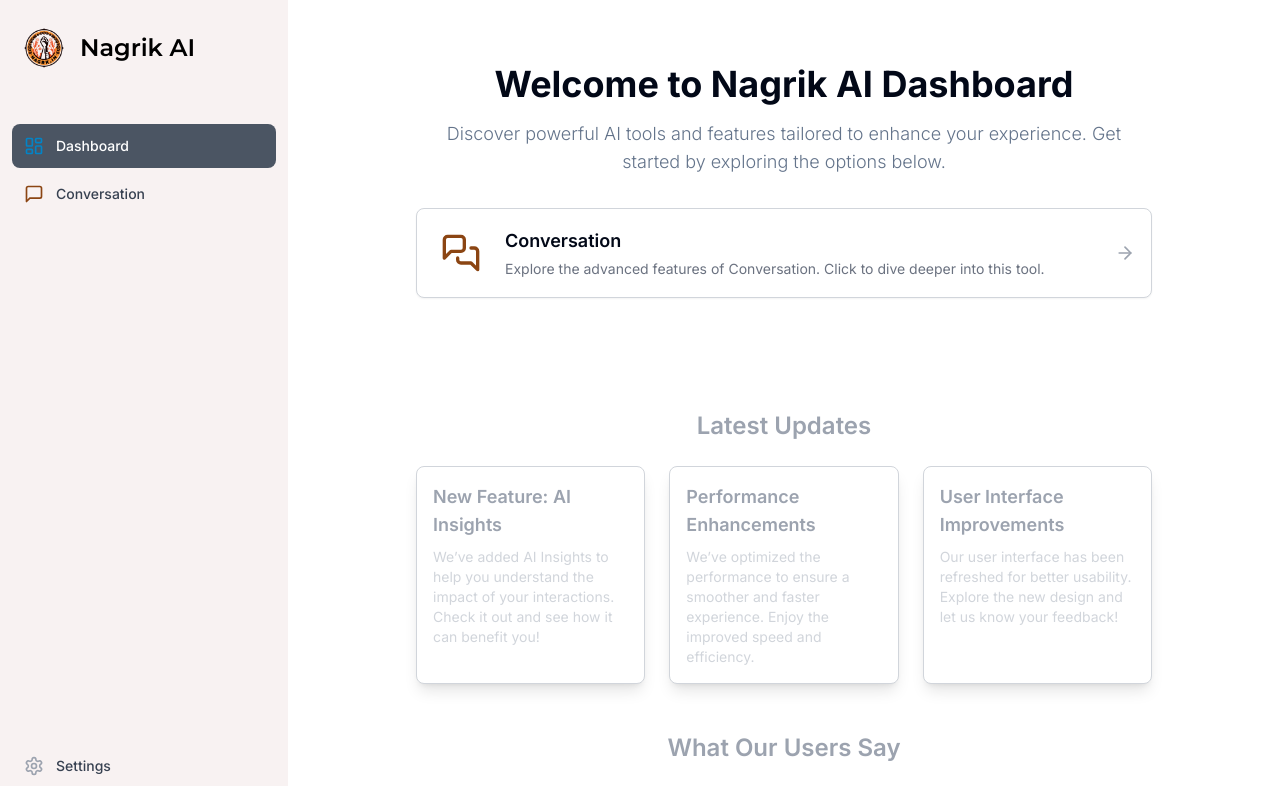
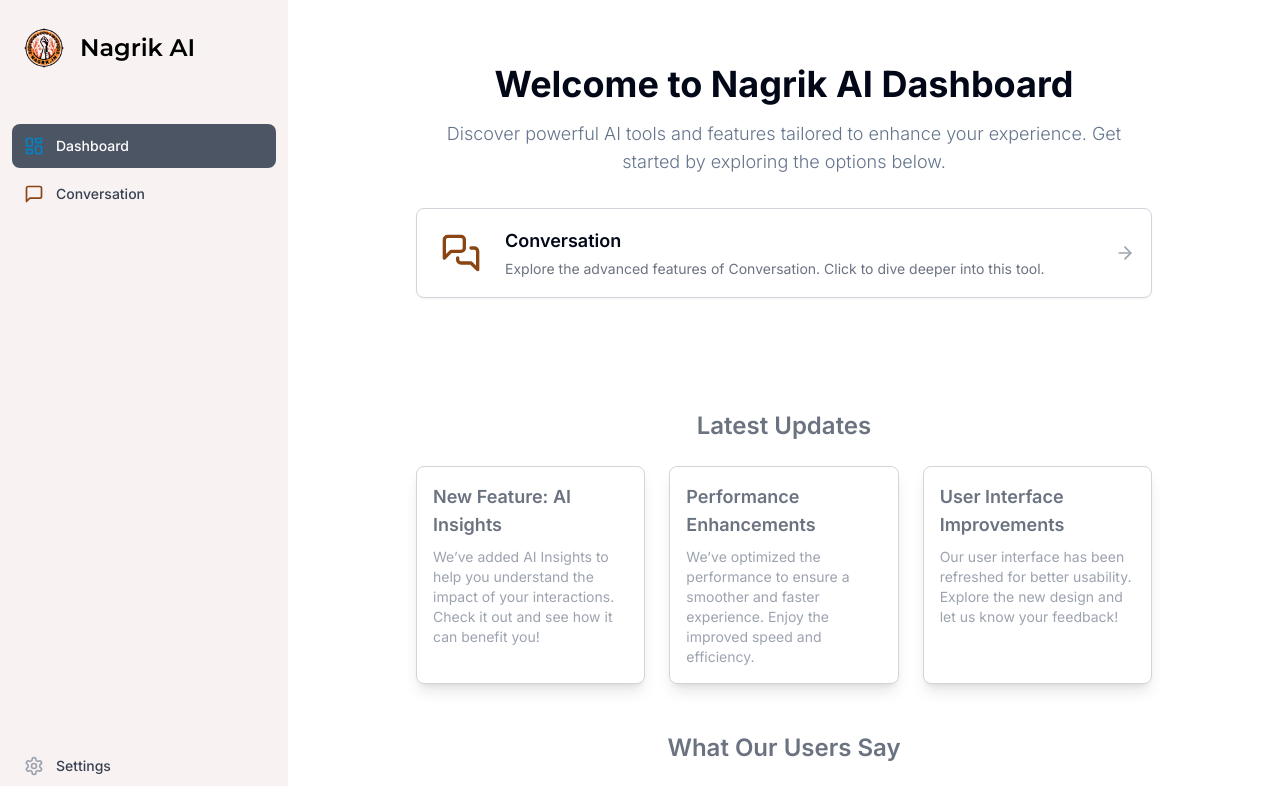
Before and after one commit to Uvesh-Multani/Nagrik_AI, a Next.js app: page /dashboard in a window 1280 px wide. Shown: the top 786 px of the page. Built offline with nearby package versions, Linux system fonts and the light colour scheme.

Commit message:
Update 3 Sep 2

```diff
--- a/app/(dashboard)/(routes)/dashboard/page.tsx
+++ b/app/(dashboard)/(routes)/dashboard/page.tsx
@@ -57,24 +57,24 @@
         ))}
       </div>
 
-      <div className="mt-28 text-gray-400 space-y-6 ">
+      <div className="mt-28 text-gray-500 space-y-6 ">
         <h3 className="text-xl md:text-2xl font-semibold text-center">Latest Updates</h3>
         <div className="grid grid-cols-1 md:grid-cols-2 lg:grid-cols-3 gap-6">
           <Card className="p-4 border border-gray-300 rounded-lg shadow-lg">
-            <h4 className="text-lg font-semibold text-gray-400">New Feature: AI Insights</h4>
-            <p className="text-sm text-gray-300 mt-2">
+            <h4 className="text-lg font-semibold text-gray-500">New Feature: AI Insights</h4>
+            <p className="text-sm text-gray-400 mt-2">
               We’ve added AI Insights to help you understand the impact of your interactions. Check it out and see how it can benefit you!
             </p>
           </Card>
-          <Card className="p-4 border border-gray-300 rounded-lg shadow-lg text-gray-400">
-            <h4 className="text-lg font-semibold text-gray-400">Performance Enhancements</h4>
-            <p className="text-sm text-gray-300 mt-2">
+          <Card className="p-4 border border-gray-300 rounded-lg shadow-lg">
+            <h4 className="text-lg font-semibold text-gray-500">Performance Enhancements</h4>
+            <p className="text-sm text-gray-400 mt-2">
               We’ve optimized the performance to ensure a smoother and faster experience. Enjoy the improved speed and efficiency.
             </p>
           </Card>
           <Card className="p-4 border border-gray-300 rounded-lg shadow-lg">
-            <h4 className="text-lg font-semibold text-gray-400">User Interface Improvements</h4>
-            <p className="text-sm text-gray-300 mt-2">
+            <h4 className="text-lg font-semibold text-gray-500">User Interface Improvements</h4>
+            <p className="text-sm text-gray-400 mt-2">
               Our user interface has been refreshed for better usability. Explore the new design and let us know your feedback!
             </p>
           </Card>
@@ -82,7 +82,7 @@
       </div>
 
       <div className="mt-12 space-y-6">
-        <h3 className="text-xl md:text-2xl font-semibold text-center text-gray-400">What Our Users Say</h3>
+        <h3 className="text-xl md:text-2xl font-semibold text-center text-gray-500">What Our Users Say</h3>
         <div className="space-y-4">
           <Card className="p-4 border border-gray-300 rounded-lg shadow-lg hover:bg-gray-100 text-gray-400">
             <p className="text-sm text-gray-400">
@@ -90,8 +90,8 @@
             </p>
             <div className="mt-2 text-right font-semibold">- Uvesh Multani</div>
           </Card>
-          <Card className="p-4 border border-gray-300 rounded-lg shadow-lg text-gray-400">
-            <p className="text-sm text-gray-400 hover:bg-gray-100">
+          <Card className="p-4 border border-gray-300 rounded-lg shadow-lg hover:bg-gray-100 text-gray-400">
+            <p className="text-sm text-gray-400 ">
               &quot;The new features are fantastic! I especially love the AI Insights. It’s been a game-changer for me.&quot;
             </p>
             <div className="mt-2 text-right font-semibold">- Ansh Patel</div>
@@ -104,7 +104,7 @@
           </Card>
         </div>
       </div>
-      <div className="mt-12 text-center text-sm text-gray-500">
+      <div className="mt-12 text-center text-sm text-gray-600">
         <div className="mb-4">
           <Link href="/privacy" className="hover:underline hover:text-gray-600">
             Privacy Policy
@@ -115,7 +115,7 @@
           </Link>
         </div>
         <div className="text-center text-xs text-gray-400">
-          &copy; {new Date().getFullYear()} <a href="/" ><span className="hover:underline hover:text-gray-600">Nagrik AI</span>™</a>. All rights reserved.
+          &copy; {new Date().getFullYear()} <a href="/" ><span className="hover:underline hover:text-gray-700">Nagrik AI</span>™</a>. All rights reserved.
         </div>
       </div>
     </div>
--- a/components/landing-content.tsx
+++ b/components/landing-content.tsx
@@ -5,8 +5,8 @@
 
 const Testimonials = [
   {
-    name: "Jemil Desai",
-    avatar: "/1.png",
+    name: "Uvesh Multani",
+    avatar: "/Uvesh.png",
     title: "Data Analyst",
     description: "As a Data Analyst, I've tried numerous tools to analyze and visualize data. However, this application stands out for its intuitive interface and powerful features. The data visualization options are incredibly versatile, allowing me to create detailed and insightful reports with ease. It has significantly boosted my productivity and provided actionable insights that have driven better decision-making in our projects. I highly recommend it to anyone in the data field who values efficiency and depth in data analysis.",
   },
@@ -17,13 +17,13 @@
     description: "As a Web Developer, I’m always on the lookout for tools that can streamline my workflow and enhance my coding efficiency. This application has become an essential part of my development toolkit. Its seamless integration with various development environments and its range of customization options have made it easier to manage projects and collaborate with my team. The user interface is sleek and modern, and the application’s performance is top-notch. It has certainly raised the bar for what I expect from development tools.",
   },
   {
-    name: "Uvesh Multani",
+    name: "Jemil Desai",
     avatar: "/3.png",
     title: "Full Stack Developer",
     description: "Being a Full Stack Developer, I appreciate tools that can support both front-end and back-end development seamlessly. This application has proven to be a game-changer with its comprehensive feature set that covers all aspects of development. From robust debugging tools to efficient deployment options, it has streamlined many of my development processes. The customer support team is also highly responsive, which adds great value to the overall experience. If you're a developer looking for a versatile and reliable tool, this is it!",
   },
   {
-    name: "Arsh Memon",
+    name: "Param Desai",
     avatar: "/4.png",
     title: "Data Analyst",
     description: "This application has been a revelation for me as a Data Analyst. It offers advanced analytics features that are both powerful and user-friendly. The real-time data processing capabilities have allowed me to perform complex analyses and generate comprehensive reports without any hassle. The application's ability to handle large datasets efficiently has saved me countless hours of work. It’s a must-have for any professional looking to take their data analysis to the next level.",
```
